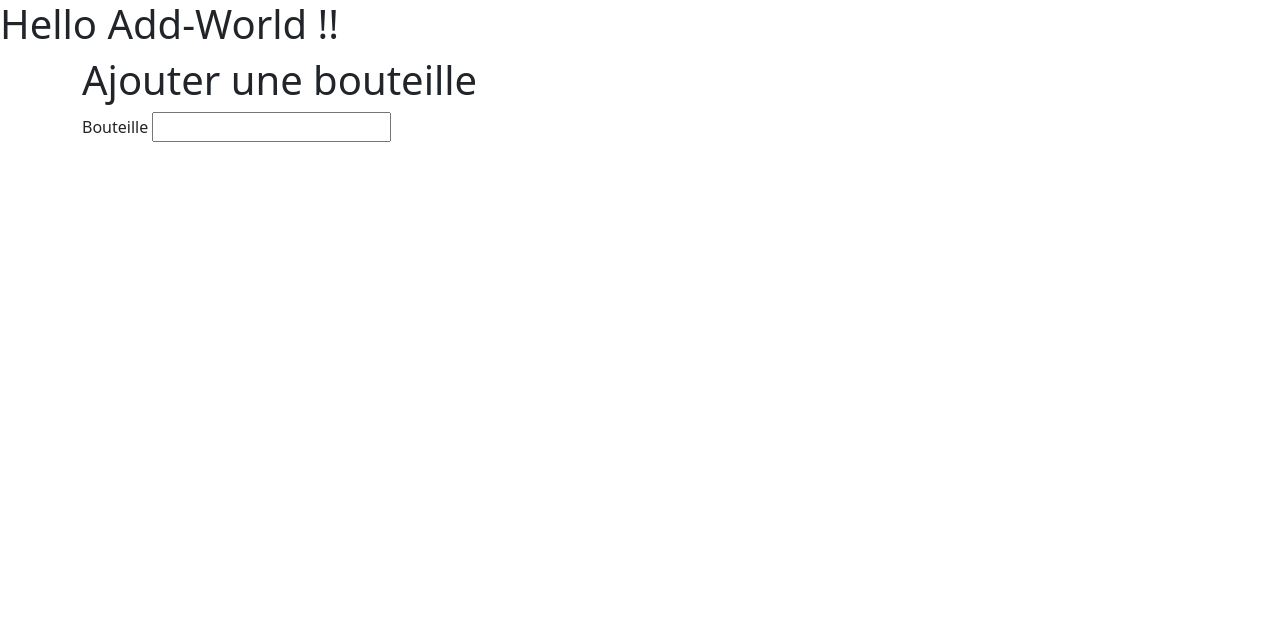
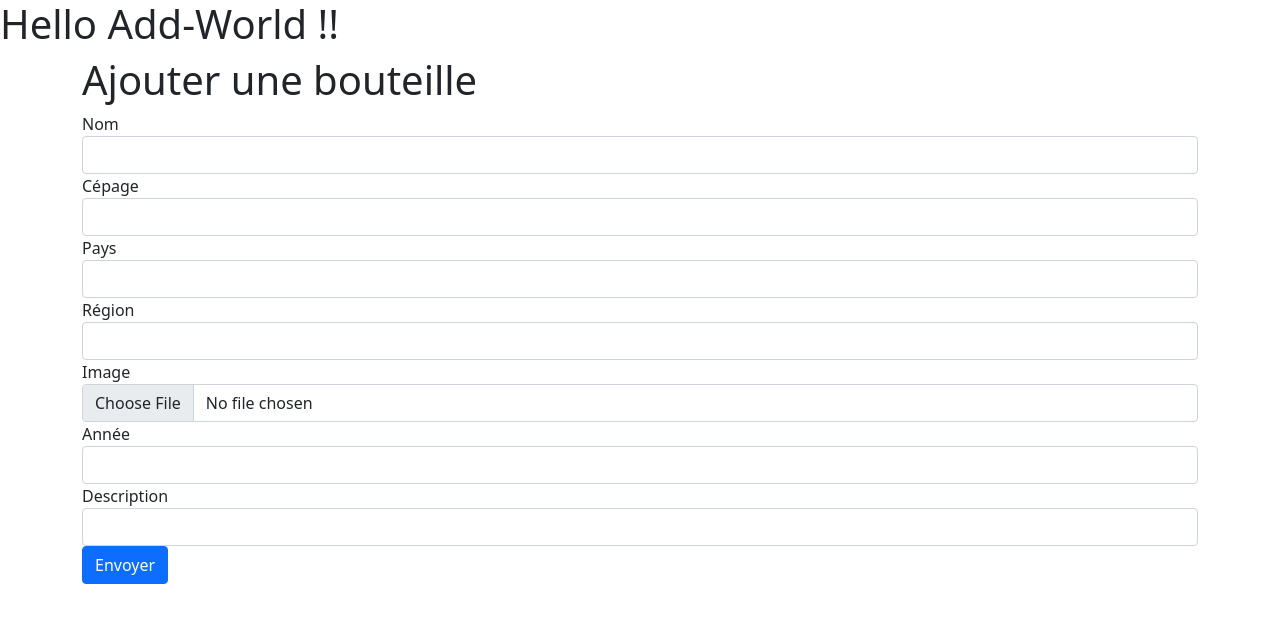
Before and after one commit to Camilo-FR/my-cave, a PHP site: page /my-cave/addform in a window 1280 px wide. Shown: the top 623 px of the page. Run offline with PHP 8.4, Linux system fonts and the light colour scheme.

Commit message:
ajout de la page addform (CREATE)

```diff
--- a/php/fonctions/fonctions.php
+++ b/php/fonctions/fonctions.php
@@ -2,10 +2,20 @@
 
 require_once('php/connect/connect.php');
 
+// Enlève les espaces dans le formulaire et évite qu'il y aie du script dans les inputs
+
+function valid_data($data) {
+
+    $data = trim($data);
+    $data = htmlspecialchars($data);
+
+    return $data;
+}
+
 // Ajouter des bouteilles
 
 function addbottle(string $nom, string $cepage, string $pays, string $region, string $image, string $description, int $annee) {
-    $dbco="";
+    $dbco;
 
     connexion($dbco);
 
@@ -13,12 +23,12 @@ function addbottle(string $nom, string $cepage, string $pays, string $region, st
         $query = $dbco->prepare("INSERT INTO bouteilles(nom, cepage, pays, region, image, description, annee)
                 VALUES(:nom,:cepage,:pays, :region, :image, :description, :annee)");
 
-        $query->bindValue(':nom',$nom);
-        $query->bindValue(':cepage',$cepage);
-        $query->bindValue(':pays',$pays);
-        $query->bindValue(':region',$region);
-        $query->bindValue(':image',$image);
-        $query->bindValue(':description',$description);
+        $query->bindValue(':nom',$nom, PDO::PARAM_STR);
+        $query->bindValue(':cepage',$cepage, PDO::PARAM_STR);
+        $query->bindValue(':pays',$pays, PDO::PARAM_STR);
+        $query->bindValue(':region',$region, PDO::PARAM_STR);
+        $query->bindValue(':image',$image, PDO::PARAM_STR);
+        $query->bindValue(':description',$description, PDO::PARAM_STR);
         $query->bindValue(':annee',$annee, PDO::PARAM_INT);
 
         $query->execute();
--- a/php/template/addform.php
+++ b/php/template/addform.php
@@ -1,12 +1,47 @@
 <?php
 
+require('php/fonctions/fonctions.php');
 
-    $db;
-    connexion($db);
+    if($_POST){
+        if(isset($_POST['nom']) && !empty($_POST['nom'])
+        && isset($_POST['cepage']) && !empty($_POST['cepage'])
+        && isset($_POST['pays']) && !empty($_POST['pays'])
+        && isset($_POST['region']) && !empty($_POST['region'])
+        && isset($_POST['image']) && !empty($_POST['image'])
+        && isset($_POST['annee']) && !empty($_POST['annee'])
+        && isset($_POST['description']) && !empty($_POST['description'])){
+
+            $db;
+            connexion($db);
+
+            // On nettoie les données envoyées
+
+            $nom = valid_data($_POST['nom']);
+            $cepage = valid_data($_POST['cepage']);
+            $pays = valid_data($_POST['pays']);
+            $region = valid_data($_POST['region']);
+            $image = valid_data($_POST['image']);
+            $annee = valid_data($_POST['annee']);
+            $description = valid_data($_POST['description']);
+
+
+            addbottle($nom, $cepage, $pays, $region, $image, $description, $annee);
+
+
+            $_SESSION['message'] = "Bouteille ajouté";
+            header('Location: index.php');
+
+            require_once('php/connect/close.php');
+        }else{
+            $_SESSION['erreur'] = "Le formulaire est incomplet";
+        }
+    }
 
 
 
-    require_once('php/connect/close.php');
+
+
+
 
     ?>
 
@@ -30,23 +65,38 @@
             <h1>Ajouter une bouteille</h1>
             <form action="" method="post">
                 <div class="form-group">
-                <label for="bouteille">Bouteille</label>
-                <input type="text" id="produit" name="bouteille">
+                <label for="nom">Nom</label>
+                <input type="text" id="nom" name="nom" class="form-control">
                 </div>
                 <div class="form-group">
-                <label for=""></label>
+                <label for="cepage">Cépage</label>
+                <input type="text" id="cepage" name="cepage" class="form-control">
                 </div>
                 <div class="form-group">
-                <label for=""></label>
+                <label for="pays">Pays</label>
+                <input type="text" id="pays" name="pays" class="form-control">
                 </div>
+                <div class="form-group">
+                <label for="region">Région</label>
+                <input type="text" id="region" name="region" class="form-control">
+                </div>
+                <div class="form-group">
+                <label for="image">Image</label>
+                <input type="file" id="image" name="image" class="form-control">
+                </div>
+                <div class="form-group">
+                <label for="annee">Année</label>
+                <input type="number" id="annee" name="annee" class="form-control">
+                </div>
+                <div class="form-group">
+                <label for="description">Description</label>
+                <input type="text" id="description" name="description" class="form-control">
+                </div>
+                <button class="btn btn-primary">Envoyer</button>
             </form>
             </section>
         </div>
     </main>
-<?php
-
-
-?>
 
 </body>
 </html>
```
Also changed, not shown: php/template/home.php (+8 -4 lines).
